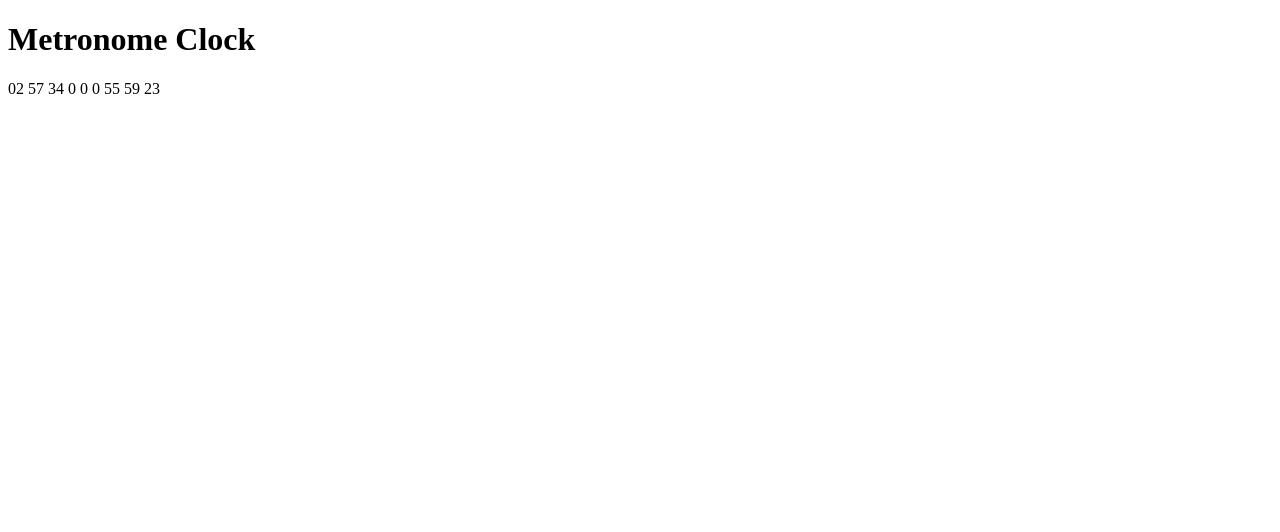
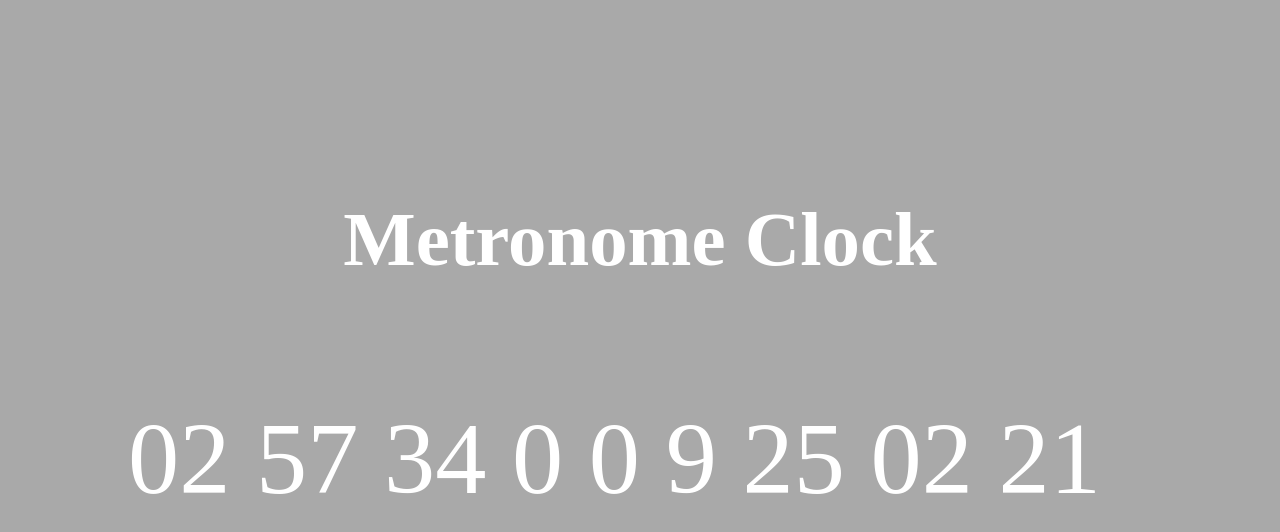
Before and after one commit to ChrisGrindereng/Metronome-Clock, a plain HTML site: page index.html in a window 1280 px wide. Drawn offline with Linux system fonts and the light colour scheme.

Commit message:
fixed countdown fuction and added styles

```diff
--- a/clock.js
+++ b/clock.js
@@ -1,12 +1,16 @@
 
-
-function getCurrentTime(){
+//function to return the time formated for use
+function getTime(){
     var time = new Date();
     var h = time.getHours();
     var m = time.getMinutes();
     var s = time.getSeconds();
-    var d = time.getMilliseconds() / 100;
-    var c = time.getMilliseconds() / 10;
+    var d = Math.floor(time.getMilliseconds() / 100 );
+    var c = Math.floor(time.getMilliseconds() / 10);
+    var hours = 23-time.getHours();
+	var minutes = 59-time.getMinutes();
+	var seconds = 59-time.getSeconds();
+    var deciseconds = 9-Math.floor(time.getMilliseconds() / 100 );
 
     return {
         'time': time,
@@ -14,66 +18,46 @@ function getCurrentTime(){
         'm': m,
         's': s,
         'd': d,
-        'c': c
+        'c': c,
+        'hours': hours,
+        'minutes': minutes,
+        'seconds': seconds,
+        'deciseconds': deciseconds
     };
-
 }
 
-function getTimeRemaining(endtime) {
-  var t = Date.parse(endtime) - Date.now();
-  var deciseconds = Math.floor((t / 100) % 10);
-  var seconds = Math.floor((t / 1000) % 60);
-  var minutes = Math.floor((t / 1000 / 60) % 60);
-  var hours = Math.floor((t / (1000 * 60 * 60)) % 24);
-
-  return {
-    'total': t,
-    'hours': hours,
-    'minutes': minutes,
-    'seconds': seconds,
-    'deciseconds': deciseconds
-  };
-}
-
-function initializeClock(id, endtime) {
+//fuction to initialize the clock
+function initializeClock(id) {
+  //normal clock
   var clock = document.getElementById(id);
   var hSpan = clock.querySelector('.h');
   var mSpan = clock.querySelector('.m');
   var sSpan = clock.querySelector('.s');
   var dSpan = clock.querySelector('.d');
   var cSpan = clock.querySelector('.c');
+ //reverse clock
   var hoursSpan = clock.querySelector('.hours');
   var minutesSpan = clock.querySelector('.minutes');
   var secondsSpan = clock.querySelector('.seconds');
   var decisecondsSpan = clock.querySelector('.deciseconds');
 
-
-  function updateReverseClock() {
-    var t = getTimeRemaining(endtime);
-    decisecondsSpan.innerHTML = t.deciseconds;
-    secondsSpan.innerHTML = ('0' + t.seconds).slice(-2);
-    minutesSpan.innerHTML = ('0' + t.minutes).slice(-2);
-    hoursSpan.innerHTML = ('0' + t.hours).slice(-2);
-
-    if (t.total <= 0) {
-      clearInterval(timeinterval);
-    }
-  }
-
+//setting the updated function and formating
   function updateClock(){
-    var time = getCurrentTime();
-    cSpan.innerHTML = time.c;
+    var time = getTime();
+    cSpan.innerHTML = (time.c - time.d *10);
     dSpan.innerHTML = time.d;
     sSpan.innerHTML = ('0' + time.s).slice(-2);
     mSpan.innerHTML = ('0' + time.m).slice(-2);
     hSpan.innerHTML = ('0' + time.h).slice(-2);
+    // reserse clock
+    decisecondsSpan.innerHTML = time.deciseconds;
+    secondsSpan.innerHTML = ('0' + time.seconds).slice(-2);
+    minutesSpan.innerHTML = ('0' + time.minutes).slice(-2);
+    hoursSpan.innerHTML = ('0' + time.hours).slice(-2);
   }
 
   updateClock();
-  updateReverseClock();
   var timeinterval = setInterval(updateClock, 10);
-  var reversetimeinterval = setInterval(updateReverseClock, 10);
 }
 
-var deadline = new Date((Date.now() + 1 * 24 * 60 * 60 * 1000));
-initializeClock('clockdiv', deadline);
+initializeClock('clockdiv');
--- a/index.html
+++ b/index.html
@@ -6,9 +6,9 @@
 
 <body>
 
-    <!--<canvas class="canvas" id="screen" width="500px" height="500px">-->
+
     <h1>Metronome Clock</h1>
-<div id="clockdiv">
+<div class = "clockdiv" id="clockdiv">
     <span class="h"></span>
     <span class="m"></span>
     <span class="s"></span>
--- a/style.css
+++ b/style.css
@@ -1,3 +1,51 @@
-.canvas{
-    background-color: blue;
-}
+*, *:after, *:before {
+        transition: all .25s ease;
+    }
+
+    body {
+        color:white;
+        background-color:darkgrey;
+        transition: background .25s ease;
+    }
+
+    .pastMidnight{
+        background-color: black;
+    }
+
+    .tillMidnight{
+        background-color: white;
+    }
+
+
+    h1 {
+        position: fixed;
+        margin: 0;
+        top: 30%;
+        left: 50%;
+        transform: translate(-50%, -50%);
+        font-size: 6vw;
+    }
+
+    h1:after {
+        content: attr(hex);
+        display: block;
+        opacity: 0;
+        position: absolute;
+        top: 50%;
+        left: 50%;
+        transform: translate(-50%, -50%);
+    }
+
+    .clockdiv{
+        position: fixed;
+        top: 50%;
+        left: 10%;
+        font-size: 8vw;
+    }
+
+
+    .bar {
+        border-top: .5vw solid darkgoldenrod;
+        width: 100%;
+        margin: 0 auto;
+    }
```
